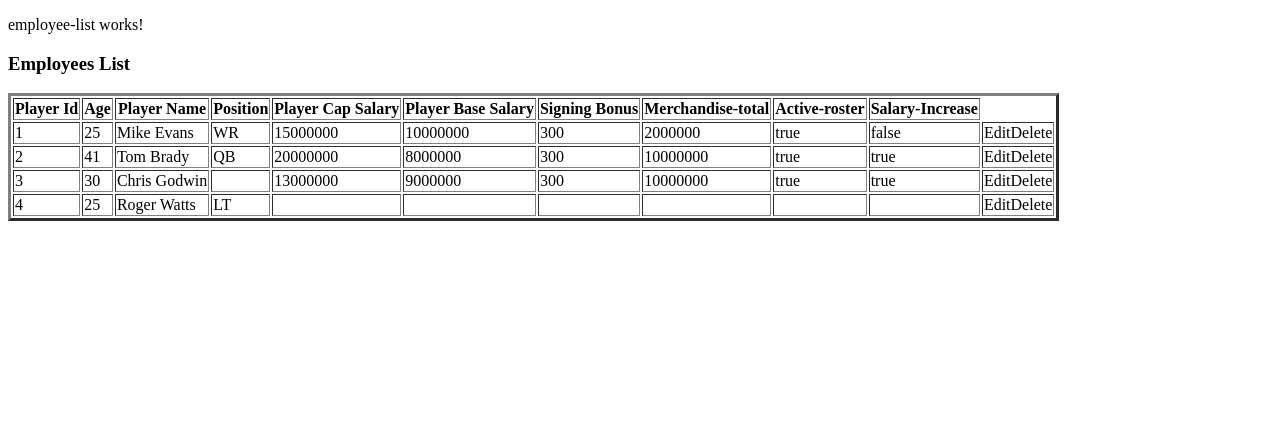
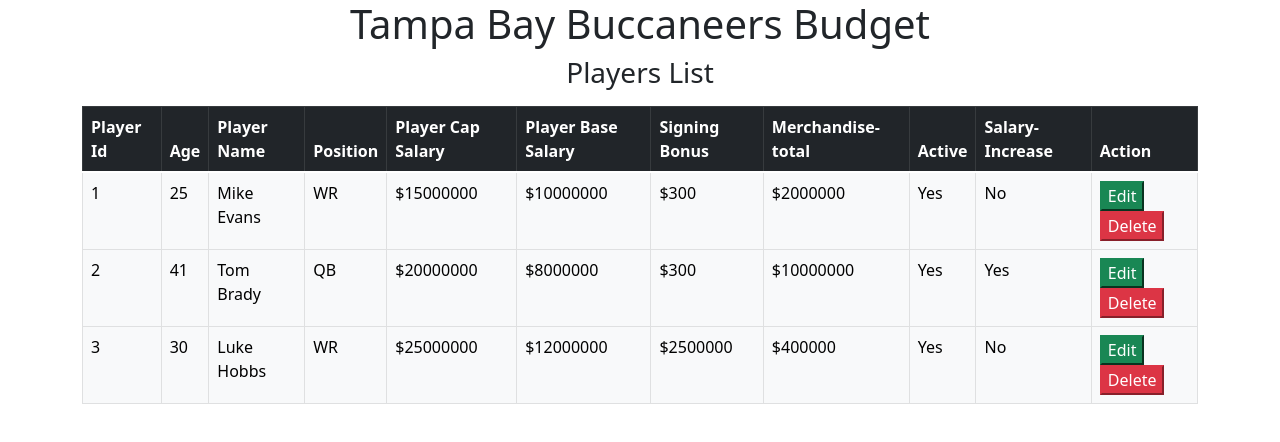
Before and after one commit to Jorvul/TB-Buccaneers-BudgetP2, an Angular app: page /employee-list in a window 1280 px wide. Shown: the top 442 px of the page. Built offline with nearby package versions, Linux system fonts and the light colour scheme; data requests are answered from the project's data file.

Commit message:
completed CRUD functionality

```diff
--- a/server/db.json
+++ b/server/db.json
@@ -9,8 +9,8 @@
       "base": 10000000,
       "bonus": 300,
       "merchandise": 2000000,
-      "active": true,
-      "salary_increase": false
+      "active": "Yes",
+      "salary_increase": "No"
     },
     {
       "id": 2,
@@ -21,26 +21,20 @@
       "base": 8000000,
       "bonus": 300,
       "merchandise": 10000000,
-      "active": true,
-      "salary_increase": true
+      "active": "Yes",
+      "salary_increase": "Yes"
     },
     {
       "id": 3,
-      "age": 30,
-      "name": "Chris Godwin",
-      "postion": "WR",
-      "cap": 13000000,
-      "base": 9000000,
-      "bonus": 300,
-      "merchandise": 10000000,
-      "active": true,
-      "salary_increase": true
-    },
-    {
-      "name": "Roger Watts",
-      "position": "LT",
-      "age": "25",
-      "id": 4
+      "age": "30",
+      "name": "Luke Hobbs",
+      "position": "WR",
+      "cap": "25000000",
+      "base": "12000000",
+      "bonus": "2500000",
+      "merchandise": "400000",
+      "active": "Yes",
+      "salary_increase": "No"
     }
   ]
 }
--- a/src/app/app-routing.module.ts
+++ b/src/app/app-routing.module.ts
@@ -7,7 +7,7 @@
 const routes: Routes = [
   {path: '', pathMatch: 'full', redirectTo: 'create-employee' },
   {path:"employee-create", component:EmployeeCreateComponent},
-  {path:"employee-edit",component:EmployeeEditComponent},
+  {path:"employee-edit/:id",component:EmployeeEditComponent},
   {path:"employee-list",component:EmployeeListComponent}
 ];
 
--- a/src/app/app.component.css
+++ b/src/app/app.component.css
@@ -0,0 +1,3 @@
+h1{
+    text-align: center;
+}
--- a/src/app/app.component.html
+++ b/src/app/app.component.html
@@ -1,5 +1,6 @@
-<!--<h1>Welcome to the Tampa Bay Bucaneers Expense</h1>
-<div>
+<h1>
+Tampa Bay Buccaneers Budget</h1>
+<!--<div>
   <input type="text">
   <p>Login with your ID</p>
 </div>
--- a/src/app/employee-create/employee-create.component.html
+++ b/src/app/employee-create/employee-create.component.html
@@ -12,6 +12,24 @@
         <input type="text" [(ngModel)]="employeeDetails.age" class="form-control" placeholder="Age">
       </div>
       <div class="form-group">
+        <input type="text" [(ngModel)]="employeeDetails.cap" class="form-control" placeholder="Salary Cap">
+      </div>
+      <div class="form-group">
+        <input type="text" [(ngModel)]="employeeDetails.base" class="form-control" placeholder="Base Salary">
+      </div>
+      <div class="form-group">
+        <input type="text" [(ngModel)]="employeeDetails.bonus" class="form-control" placeholder="Signing Bonus">
+      </div>
+      <div class="form-group">
+        <input type="text" [(ngModel)]="employeeDetails.merchandise" class="form-control" placeholder="merchandise Sales">
+      </div>
+      <div class="form-group">
+        <input type="text" [(ngModel)]="employeeDetails.active" class="form-control" placeholder="Active Player">
+      </div>
+      <div class="form-group">
+        <input type="text" [(ngModel)]="employeeDetails.salary_increase" class="form-control" placeholder="Increase Salary">
+      </div>
+      <div class="form-group">
         <button class="btn btn-success btn-lg btn-block" (click)="addEmployee(employeeDetails)">Create Employee</button>
       </div>
     </div>
--- a/src/app/employee-create/employee-create.component.ts
+++ b/src/app/employee-create/employee-create.component.ts
@@ -8,7 +8,7 @@
   styleUrls: ['./employee-create.component.css']
 })
 export class EmployeeCreateComponent implements OnInit {
-@Input() employeeDetails ={name:"",position:"",age:0};
+@Input() employeeDetails ={id: "",age:"",name:"",position:"",cap:"", base:"",bonus:"",merchandise:"",active:null,salary_increase:null};
 
   constructor(public restApi:RestApiService, public router:Router) { }
 
--- a/src/app/employee-edit/employee-edit.component.html
+++ b/src/app/employee-edit/employee-edit.component.html
@@ -7,10 +7,28 @@
         <input type="text" [(ngModel)]="employeeData.name" class="form-control" placeholder="Name">
       </div>
       <div class="form-group">
+        <input type="text" [(ngModel)]="employeeData.position" class="form-control" placeholder="Position">
+      </div>
+      <div class="form-group">
         <input type="text" [(ngModel)]="employeeData.age" class="form-control" placeholder="Age">
       </div>
       <div class="form-group">
-        <input type="text" [(ngModel)]="employeeData.position" class="form-control" placeholder="Position">
+        <input type="text" [(ngModel)]="employeeData.cap" class="form-control" placeholder="Salary Cap">
+      </div>
+      <div class="form-group">
+        <input type="text" [(ngModel)]="employeeData.base" class="form-control" placeholder="Base Salary">
+      </div>
+      <div class="form-group">
+        <input type="text" [(ngModel)]="employeeData.bonus" class="form-control" placeholder="Signing Bonus">
+      </div>
+      <div class="form-group">
+        <input type="text" [(ngModel)]="employeeData.merchandise" class="form-control" placeholder="merchandise Sales">
+      </div>
+      <div class="form-group">
+        <input type="text" [(ngModel)]="employeeData.active" class="form-control" placeholder="Active Player">
+      </div>
+      <div class="form-group">
+        <input type="text" [(ngModel)]="employeeData.salary_increase" class="form-control" placeholder="Increase Salary">
       </div>
       <div class="form-group">
         <button class="btn btn-success btn-lg btn-block" (click)="updateEmployee()">Update Employee</button>
--- a/src/app/employee-list/employee-list.component.html
+++ b/src/app/employee-list/employee-list.component.html
@@ -1,4 +1,4 @@
-<p>employee-list works!</p>
+<!--<p>employee-list works!</p>-->
 <div class="container custom-container-2">
     <!-- Show it when there is no employee -->
     <div class="no-data text-center" *ngIf="Employee.length == 0">
@@ -9,10 +9,10 @@
     </div>
     <!-- Employees list table, it hides when there is no employee -->
     <div *ngIf="Employee.length !== 0">
-      <h3 class="mb-3 text-center">Employees List</h3>
+      <h3 class="mb-3 text-center">Players List</h3>
       <div class="col-md-12">
-        <table border="3">
-          <thead>
+        <table class="table table-bordered table-hover table-dark">
+          <thead class="table-dark">
             <tr>
               <th scope="col">Player Id</th>
               <th scope="col">Age</th>
@@ -22,27 +22,28 @@
               <th scope="col">Player Base Salary</th>
               <th scope="col">Signing Bonus</th>
               <th scope="col">Merchandise-total</th>
-              <th scope="col">Active-roster</th>
+              <th scope="col">Active</th>
               <th scope="col">Salary-Increase</th>
+              <th scope="col">Action</th>
             </tr>
           </thead>
           <tbody>
-            <tr *ngFor="let employee of Employee">
+            <tr class="table-light" *ngFor="let employee of Employee">
               <td>{{ employee.id }}</td>
               <td>{{employee.age}}</td>
               <td>{{ employee.name }}</td>
               <td>{{employee.position}}</td>
-              <td>{{ employee.cap }}</td>
-              <td>{{ employee.base }}</td>
-              <td>{{ employee.bonus }}</td>
-              <td>{{ employee.merchandise }}</td>
+              <td>${{ employee.cap }}</td>
+              <td>${{ employee.base }}</td>
+              <td>${{ employee.bonus }}</td>
+              <td>${{ employee.merchandise }}</td>
               <td>{{ employee.active }}</td>
               <td>{{ employee.salary_increase }}</td>
               <td>
-                <span class="edit" routerLink="/employee-edit/{{ employee.id }}"
-                  >Edit</span>
-                <span class="delete" (click)="deleteEmployee(employee.id)"
-                  >Delete</span
+                <button class="button btn-success" routerLink="/employee-edit/{{ employee.id }}"
+                  >Edit</button>
+                <button class="button btn-danger" (click)="deleteEmployee(employee.id)"
+                  >Delete</button
                 >
               </td>
             </tr>
--- a/src/app/shared/rest-api.service.ts
+++ b/src/app/shared/rest-api.service.ts
@@ -1,5 +1,5 @@
 import { Injectable } from '@angular/core';
-import { HttpClient, HttpHeaders } from '@angular/common/http';
+import { HttpClient, HttpClientModule, HttpHeaders } from '@angular/common/http';
 import { Employee } from '../shared/employee';
 import { Observable, throwError } from 'rxjs';
 import { retry, catchError } from 'rxjs/operators';
--- a/src/index.html
+++ b/src/index.html
@@ -6,8 +6,12 @@
   <base href="/">
   <meta name="viewport" content="width=device-width, initial-scale=1">
   <link rel="icon" type="image/x-icon" href="favicon.ico">
+  <!-- CSS only -->
+<link href="https://cdn.jsdelivr.net/npm/bootstrap@5.1.3/dist/css/bootstrap.min.css" rel="stylesheet" integrity="sha384-1BmE4kWBq78iYhFldvKuhfTAU6auU8tT94WrHftjDbrCEXSU1oBoqyl2QvZ6jIW3" crossorigin="anonymous">
 </head>
 <body>
+  <!-- JavaScript Bundle with Popper -->
+<script src="https://cdn.jsdelivr.net/npm/bootstrap@5.1.3/dist/js/bootstrap.bundle.min.js" integrity="sha384-ka7Sk0Gln4gmtz2MlQnikT1wXgYsOg+OMhuP+IlRH9sENBO0LRn5q+8nbTov4+1p" crossorigin="anonymous"></script>
   <app-root></app-root>
 </body>
 </html>
```
Also changed, not shown: src/styles.css (+6 -2 lines).
